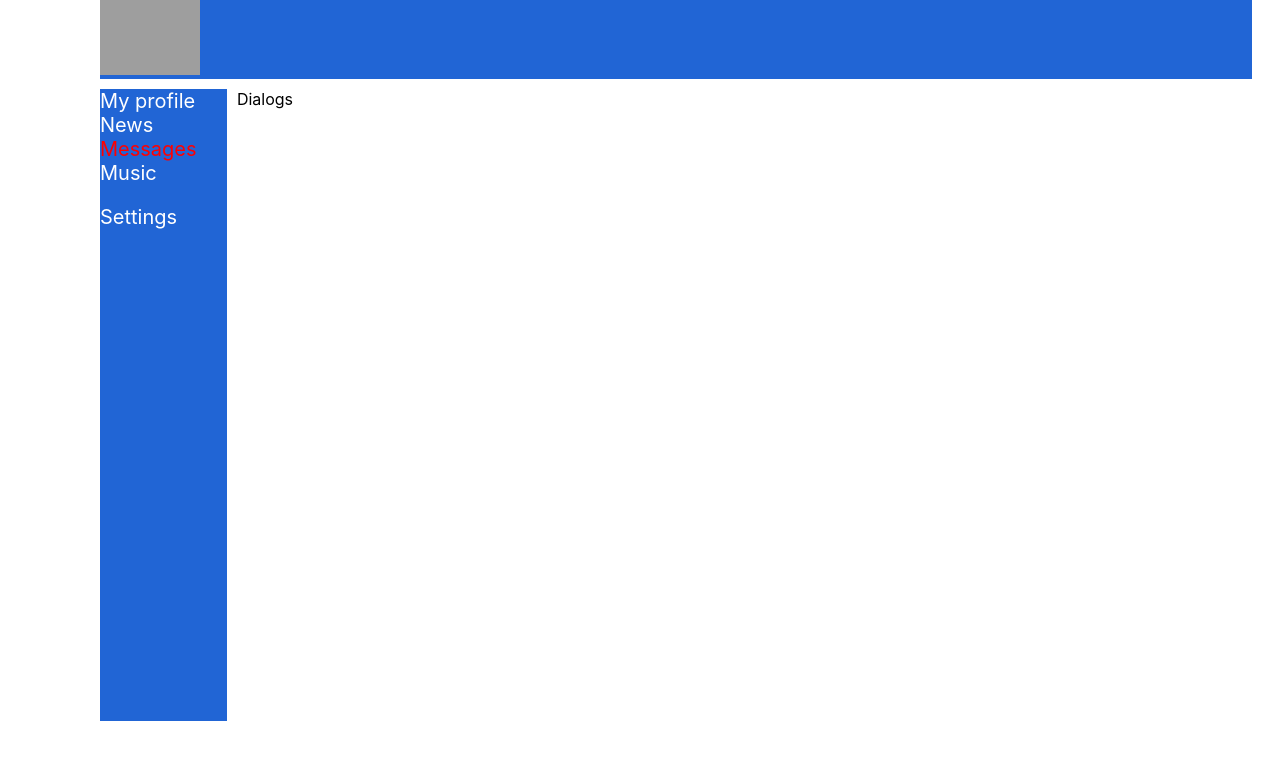
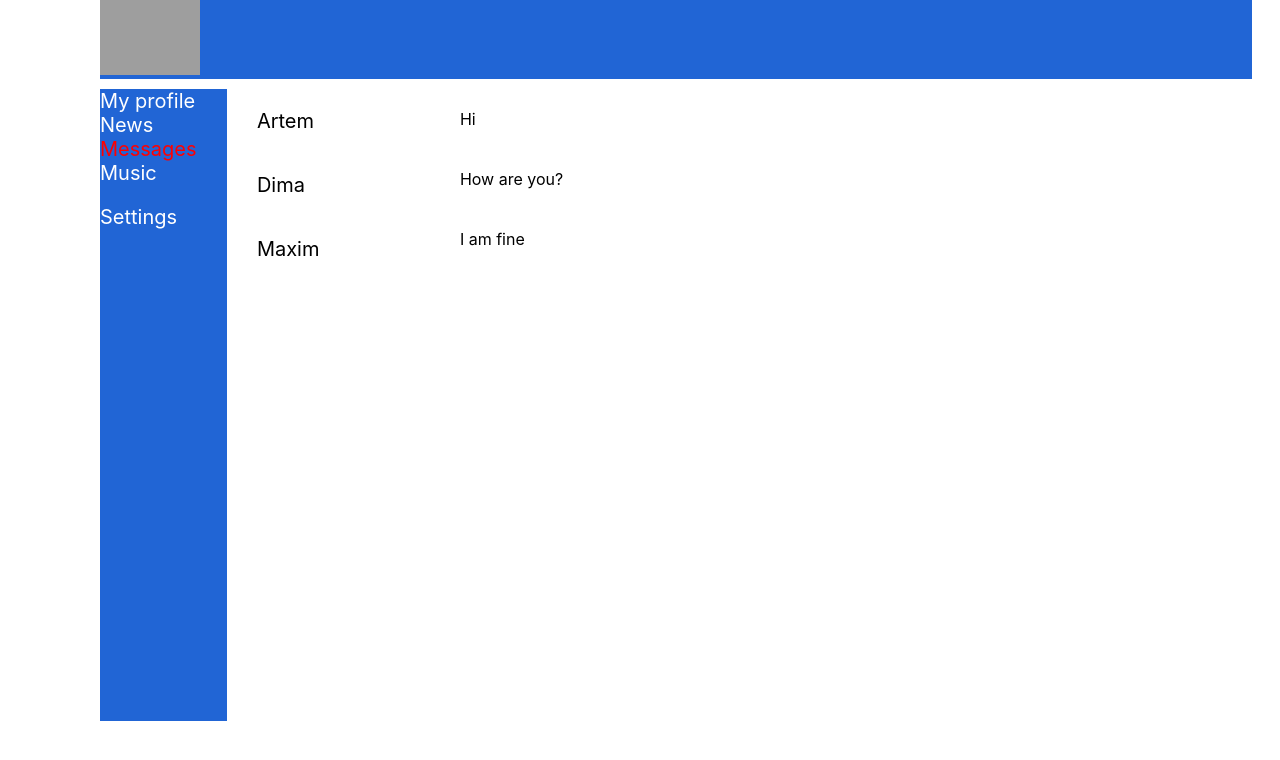
Before and after one commit to O-olex/reactrepo, a React (Create React App) app: page /Dialogs in a window 1280 px wide. Shown: the top 760 px of the page. Built offline with nearby package versions, Linux system fonts and the light colour scheme; grey boxes are pictures that could not be loaded.

Commit message:
little modified dialogs

```diff
--- a/src/components/Dialogs/Dialogs.jsx
+++ b/src/components/Dialogs/Dialogs.jsx
@@ -3,8 +3,29 @@ import cl from './Dialogs.module.css';
 
 function Dialogs() {
   return (
-    <div>
-      Dialogs
+    <div className={cl.dialogs}>
+      <div className={cl.dialogsContainer}>
+        <div className={cl.dialog}>
+          Artem
+        </div>
+        <div className={cl.dialog}>
+          Dima
+        </div>
+        <div className={cl.dialog}>
+          Maxim
+        </div>
+      </div>
+      <div className={cl.MessagesContainer}>
+        <div className={cl.message}>
+          Hi
+        </div>
+        <div className={cl.message}>
+          How are you?
+        </div>
+        <div className={cl.message}>
+          I am fine
+        </div>
+      </div>
     </div>
   );
 }
--- a/src/components/Dialogs/Dialogs.module.css
+++ b/src/components/Dialogs/Dialogs.module.css
@@ -0,0 +1,11 @@
+.dialogs{
+    display: grid;
+    grid-template-columns: 2fr 8fr;
+}
+.dialog{
+    padding: 20px;
+    font-size: 20px;
+}
+.message{
+    padding: 20px;
+}
--- a/src/components/Sidebar/Sidebar.module.css
+++ b/src/components/Sidebar/Sidebar.module.css
@@ -12,4 +12,5 @@
 }
 .item a.activeLink{
   color: red;
+  text-shadow: none;
 }
```
